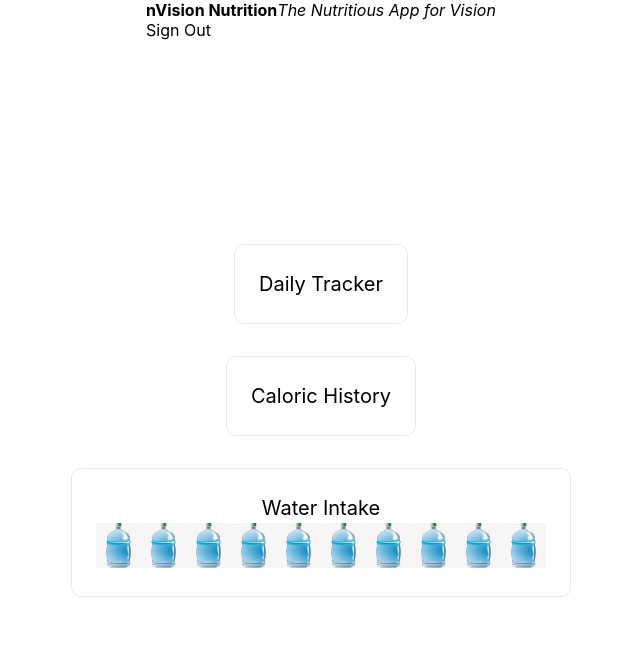
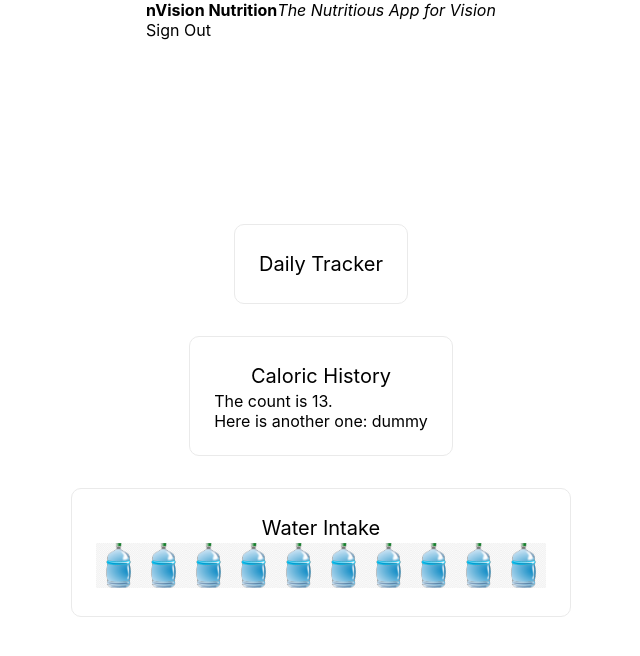
Before and after one commit to Nvision-Nutrition/nvision, a Next.js app: page / in a window 1280 px wide. Shown: the top 656 px of the page, without its empty margins (319-959 px from the left). Built offline with nearby package versions, Linux system fonts and the light colour scheme.

Commit message:
globalState component added. Use of globalState demod in CaloricHistory component. Cleaned up guidance comments in index.js

```diff
--- a/components/caloricHistory.jsx
+++ b/components/caloricHistory.jsx
@@ -1,11 +1,20 @@
-import React from 'react';
+import React, {useContext} from 'react';
+import {Context} from './globalState.js';
 import styles from '../styles/Home.module.css';
 
 const CaloricHistory = () => {
+  const {count, dummyString} = useContext(Context);
+
   return (
     <>
       <div className={`${styles.card} caloric-history chart`}>
         <p className={`${styles.description} subtitle`}>{`Caloric History`}</p>
+
+        {/* Below div is just for Global State demo purposes} */}
+        <div>
+            The count is {count}. <br></br>
+             Here is another one: {dummyString}
+        </div>
 
       </div>
     </>
--- /dev/null
+++ b/components/globalState.js
@@ -0,0 +1,36 @@
+import React, {useState} from 'react';
+
+export const GlobalStateProvider = (props) => {
+  const [userInfo, setUserInfo] = useState({
+    firstName: 'Jane',
+    lastName: 'Doe',
+    email: 'janeDoe@email.com',
+    username: 'username',
+  });
+
+  // userID should be set upon login/signup/session validation
+  // when the database returns that userID to the client
+  // (defaults to '1')
+  const [userID, setUserID] = useState(1);
+
+  /* dummy variables for testing */
+  const [count, setCount] = useState(13);
+  const dummyString = 'dummy';
+  const addTwo = (x) => {
+    return x + 2;
+  };
+
+  return (
+    <Context.Provider value={{
+      count,
+      setCount,
+      dummyString,
+      addTwo,
+    }}
+    >
+      {props.children}
+    </Context.Provider>
+  );
+};
+
+export const Context = React.createContext();
```
Also changed, not shown: pages/index.js (+3 -15 lines).
